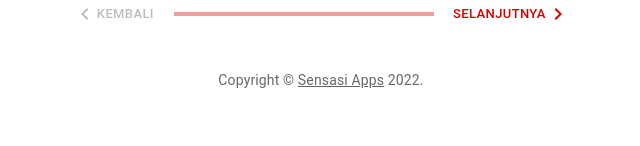
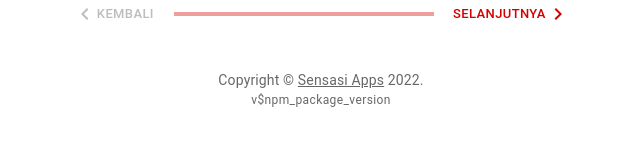
Before and after one commit to sensasi-delight/simulasi-grading-sawit, a React (Create React App) app: page / in a window 1280 px wide. Shown: the part 568-714 px from the top of the page, without its empty margins (319-959 px from the left). Built offline with nearby package versions, Linux system fonts and the light colour scheme.

Commit message:
feat: show the app version on bottom

```diff
--- a/package.json
+++ b/package.json
@@ -1,6 +1,6 @@
 {
   "name": "simulasi-grading-sawit",
-  "version": "1.3.0",
+  "version": "1.4.0",
   "private": true,
   "dependencies": {
     "@emotion/react": "^11.9.3",
--- a/src/App.js
+++ b/src/App.js
@@ -130,8 +130,8 @@ function App() {
 
 					<Main />
 
-
-					<Typography sx={{ mt: 4, mb: 4 }} component='footer' variant="body2" color="text.secondary" align="center" >
+					<Box sx={{ mt: 4, mb: 4, textAlign: 'center' }} component='footer'>
+						<Typography variant="body2" color="text.secondary">
 							{'Copyright © '}
 							<Link color="inherit" href="https://github.com/sensasi-apps">
 								Sensasi Apps
@@ -139,6 +139,8 @@ function App() {
 							{new Date().getFullYear()}
 							{'.'}
 						</Typography>
+						<Typography variant='caption' color="text.secondary">v{process.env.REACT_APP_VERSION}</Typography>
+					</Box>
 
 					{notifications.map(notification => <Snackbar
 						key={notification.id}
```
Lines whose indentation alone changed are shown as unchanged.
